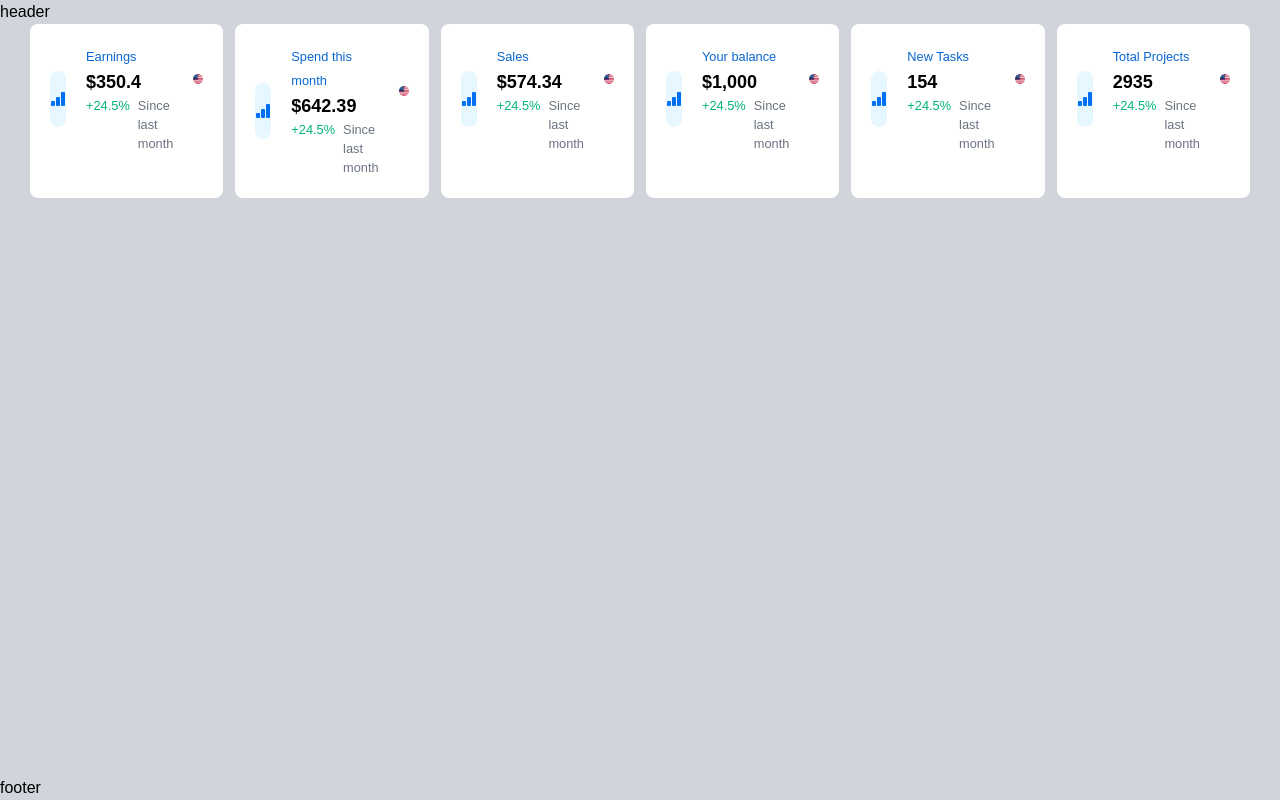
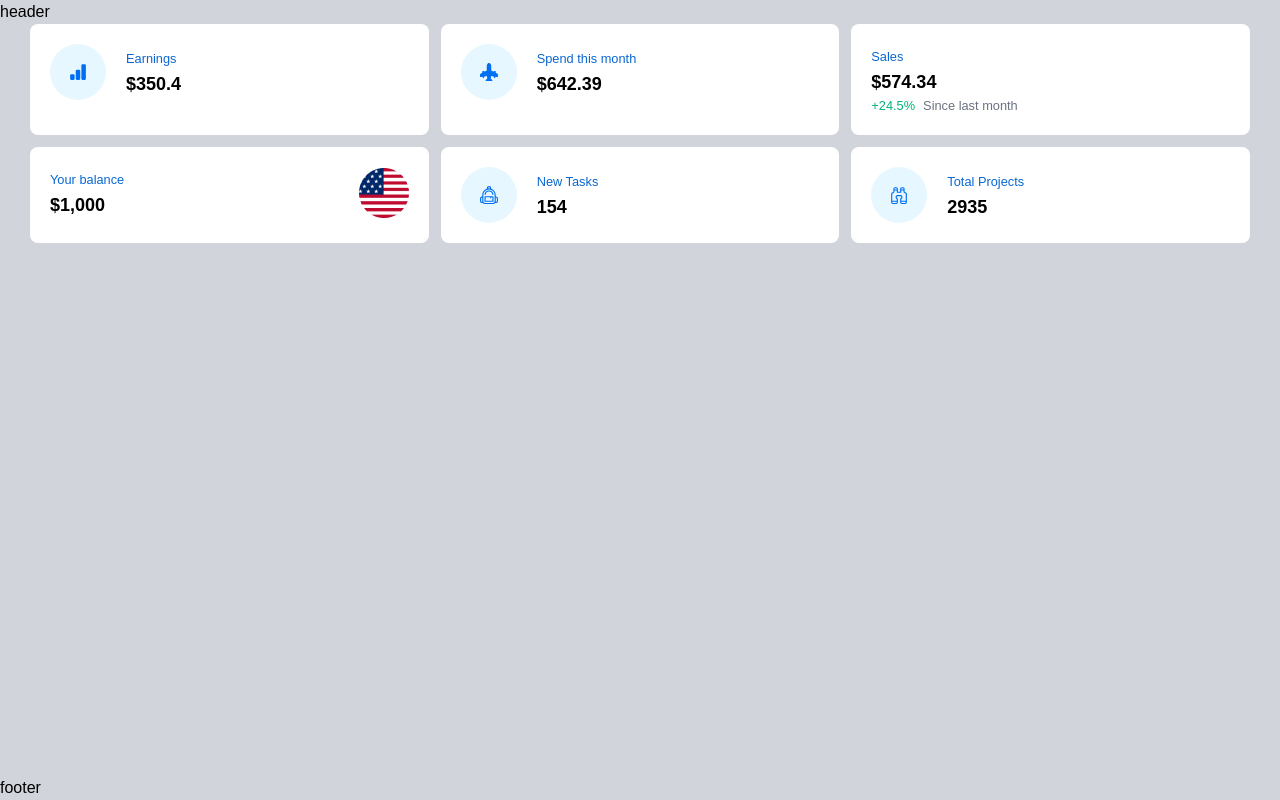
Before and after one commit to odada-o/dashboard-study, a Next.js app: page / in a window 1280 px wide. Built offline with nearby package versions, Linux system fonts and the light colour scheme.

Commit message:
ministat data

```diff
--- a/src/app/home/components/MiniState.jsx
+++ b/src/app/home/components/MiniState.jsx
@@ -1,34 +1,33 @@
 import Card from '@/components/card/Card';
+import FlagImage from '@/components/icon/FlagImage';
+import IconBox from '@/components/icon/IconBox';
 import Image from 'next/image';
 import React from 'react';
 import { BsBarChartFill } from 'react-icons/bs';
 
-const MiniState = ({ name, value }) => {
+const MiniState = ({ name, value, startContent, endContent, growth }) => {
   return (
     <Card>
       <div className='flex items-center gap-5'>
         {/* 앞쪽 아이콘 */}
-        <div className='w-14 h-14 bg-primary-10 rounded-full flex justify-center items-center text-primary'>
-          <BsBarChartFill />
-        </div>
+
+        {/* && 연산자를 사용해서 startContent 참일 경우에만 보임 */}
+
+        {startContent && <IconBox className='w-14 h-14 bg-primary-10'>{startContent}</IconBox>}
+
         {/* 텍스트 */}
         <div>
           <span className='text-primary-60 text-sm'>{name}</span>
           <strong className='block text-lg'>{value}</strong>
-          <div className='flex gap-2'>
-            <span className='text-secondary text-sm'>+24.5%</span>
-            <span className='text-gray-500 text-sm'>Since last month</span>
-          </div>
+          {growth && (
+            <div className='flex gap-2'>
+              <span className='text-secondary text-sm'>{growth}</span>
+              <span className='text-gray-500 text-sm'>Since last month</span>
+            </div>
+          )}
         </div>
         {/* 국기 이미지 */}
-        <div className='rounded-full ml-auto w-[50px] h-[50px]'>
-          <Image
-            src='/images/usa.png'
-            alt='USA'
-            width={50}
-            height={50}
-          />
-        </div>
+        {endContent && <div className='rounded-full ml-auto w-[50px] h-[50px]'>{endContent}</div>}
       </div>
     </Card>
   );
--- a/src/app/home/components/MiniStateGrid.jsx
+++ b/src/app/home/components/MiniStateGrid.jsx
@@ -1,32 +1,72 @@
 import React from 'react';
 import MiniState from './MiniState';
+import { BsAirplaneEnginesFill, BsBackpack2, BsBarChartFill, BsBinoculars } from 'react-icons/bs';
+import FlagImage from '@/components/icon/FlagImage';
 
 const MiniStateGrid = () => {
+  const stateData = [
+    {
+      name: 'Earnings',
+      value: '$350.4',
+      startContent: <BsBarChartFill />,
+    },
+    {
+      name: 'Spend this month',
+      value: '$642.39',
+      startContent: <BsAirplaneEnginesFill />,
+    },
+    {
+      name: 'Sales',
+      value: '$574.34',
+    },
+    {
+      name: 'Your balance',
+      value: '$1,000',
+      endContent: <FlagImage country='usa' />,
+    },
+    {
+      name: 'New Tasks',
+      value: '154',
+      startContent: <BsBackpack2 />,
+    },
+    {
+      name: 'Total Projects',
+      value: '2935',
+      startContent: <BsBinoculars />,
+    },
+  ];
+
   return (
-    <div className='grid grid-cols-1 md:grid-cols-3 lg:grid-cols-6 gap-3'>
+    <div className='grid grid-cols-1 md:grid-cols-2 lg:grid-cols-3 gap-3'>
       <MiniState
         name='Earnings'
         value='$350.4'
+        startContent={<BsBarChartFill />}
       />
       <MiniState
         name='Spend this month'
         value='$642.39'
+        startContent={<BsAirplaneEnginesFill />}
       />
       <MiniState
         name='Sales'
         value='$574.34'
+        growth='+24.5%'
       />
       <MiniState
         name='Your balance'
         value='$1,000'
+        endContent={<FlagImage country='usa' />}
       />
       <MiniState
         name='New Tasks'
         value='154'
+        startContent={<BsBackpack2 />}
       />
       <MiniState
         name='Total Projects'
         value='2935'
+        startContent={<BsBinoculars />}
       />
     </div>
   );
--- a/src/app/home/page.jsx
+++ b/src/app/home/page.jsx
@@ -5,6 +5,7 @@ import React from 'react';
 import { BsBarChartFill } from 'react-icons/bs';
 import MiniState from './components/miniState';
 import MiniStateGrid from './components/MiniStateGrid';
+import IconBox from '@/components/icon/IconBox';
 
 const HomePage = () => {
   return (
--- a/src/app/page.js
+++ b/src/app/page.js
@@ -2,9 +2,5 @@ import Image from 'next/image';
 import HomePage from './home/page';
 
 export default function Home() {
-  return (
-    <div>
-      <HomePage />
-    </div>
-  );
+  return <HomePage />;
 }
--- /dev/null
+++ b/src/components/icon/FlagImage.jsx
@@ -0,0 +1,23 @@
+import Image from 'next/image';
+import React from 'react';
+
+const FlagImage = ({ country, size = 'md' }) => {
+  const sizes = {
+    sm: 30,
+    md: 50,
+    lg: 70,
+  };
+
+  const pixelSize = sizes[size];
+
+  return (
+    <Image
+      src={`/images/${country}.png`}
+      alt={country}
+      width={pixelSize}
+      height={pixelSize}
+    />
+  );
+};
+
+export default FlagImage;
--- a/src/components/icon/IconBox.jsx
+++ b/src/components/icon/IconBox.jsx
@@ -1,7 +1,7 @@
 import React from 'react';
 
-const IconBox = () => {
-  return <div>IconBox</div>;
+const IconBox = ({ children, className }) => {
+  return <div className={`rounded-full flex justify-center items-center text-primary text-lg ${className}`}>{children}</div>;
 };
 
 export default IconBox;
```
